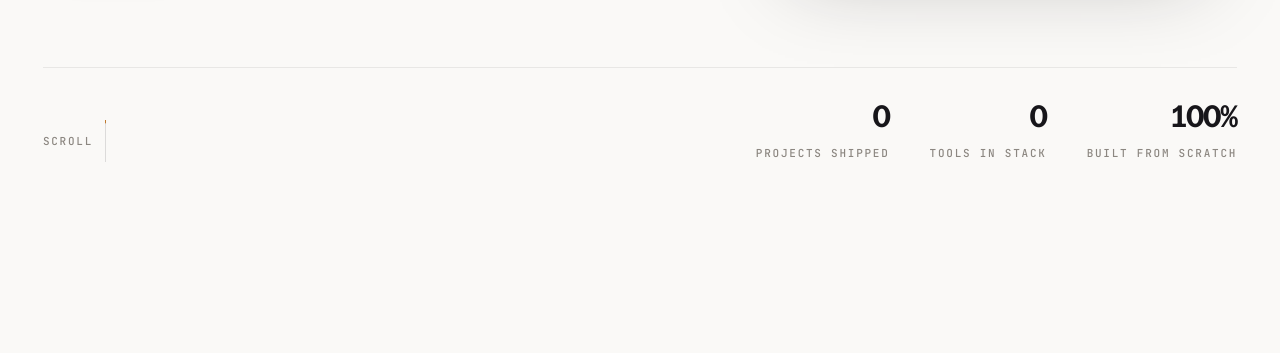
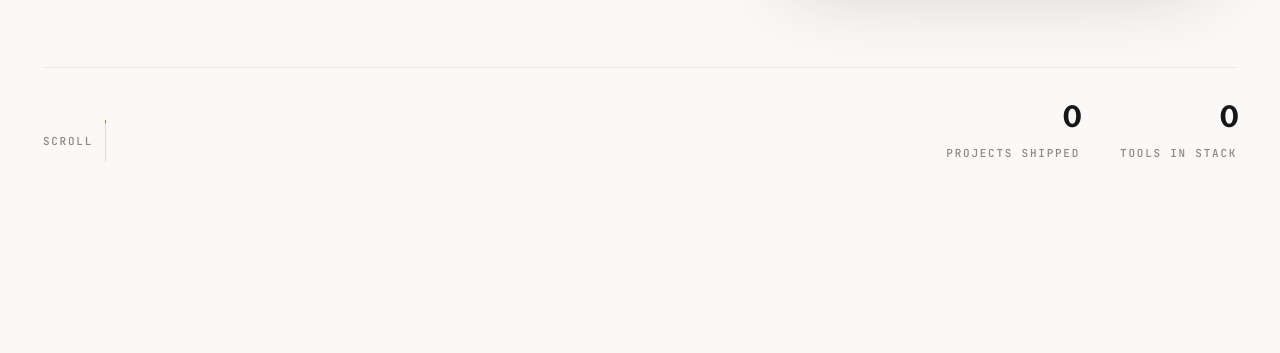
Before and after one commit to ankushdhojkarki/portfolio, a Django app: page / in a window 1280 px wide; the page is wider, and only the part inside the window is pictured. Shown: the part 826-1179 px from the top of that part. Run offline with Django 5.2, Linux system fonts and the light colour scheme; data that the repository does not hold is empty.

Commit message:
Replace 'from scratch' copy in hero stats and footer
Drops the third hero stat (100% / Built from scratch) so the row carries
only the two figures that come from real data, and swaps the footer line
for 'Built with Django · Deployed on Vercel' — a claim the repo backs up.

```diff
--- a/templates/partials/footer.html
+++ b/templates/partials/footer.html
@@ -9,7 +9,7 @@
             &copy; <span id="year"></span> Ankush Dhoj Karki
         </p>
         <p class="mono footer__meta footer__built">
-            Built with Django · Designed &amp; coded from scratch
+            Built with Django · Deployed on Vercel
         </p>
         <a href="#home" class="mono footer__top">
             Back to top
--- a/templates/partials/hero.html
+++ b/templates/partials/hero.html
@@ -79,7 +79,6 @@
         <ul class="hero__stats mono" data-reveal-stagger>
             <li><span class="hero__stat-n" data-count-to="{{ projects|length }}">0</span><span>Projects shipped</span></li>
             <li><span class="hero__stat-n" data-count-to="{{ skills|length }}">0</span><span>Tools in stack</span></li>
-            <li><span class="hero__stat-n" data-count-to="100" data-count-suffix="%">0</span><span>Built from scratch</span></li>
         </ul>
     </div>
 </section>
```
